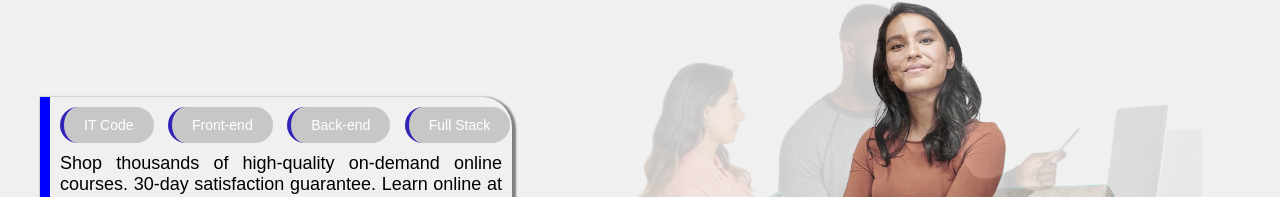
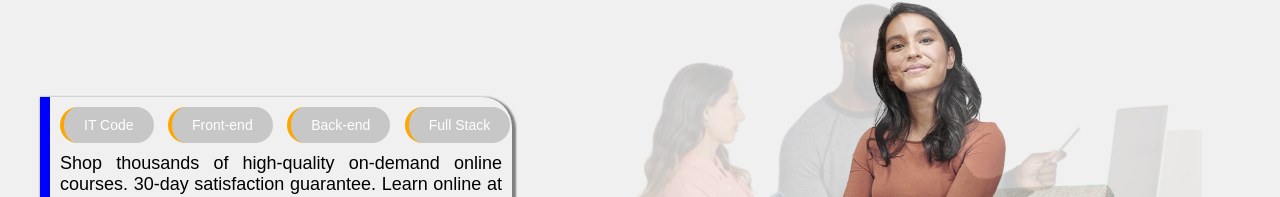
Before and after one commit to chansanjai/chandru_ITsolution365, a plain HTML site: page index.html in a window 1280 px wide. Shown: the part 84-281 px from the top of the page. Drawn offline with Linux system fonts and the light colour scheme.

Commit message:
Update index.css

```diff
--- a/index.css
+++ b/index.css
@@ -580,7 +580,7 @@ footer{
   .conbtn-div button{
     /* background-color: rgb(180, 180, 197); */
     border: none;
-    border-left: 4px solid rgb(49, 35, 182);
+    border-left: 4px solid #FFA500;
     font-size: 14px;
     padding: 10px 20px;
     margin-top: 10px;
```
